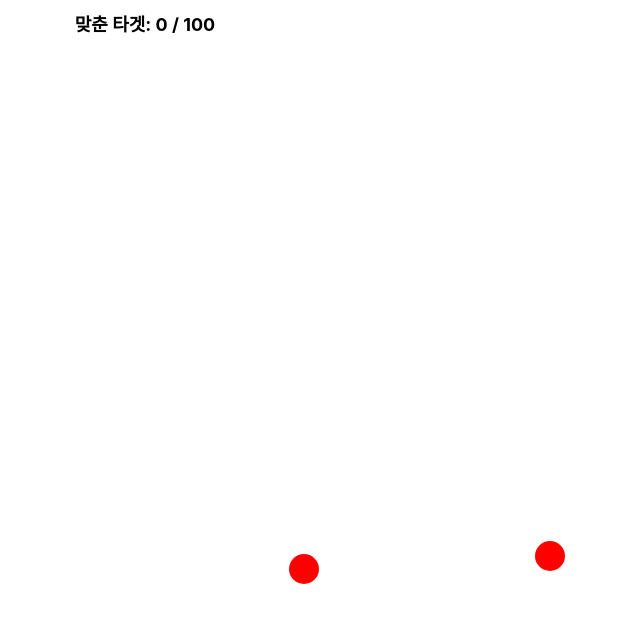
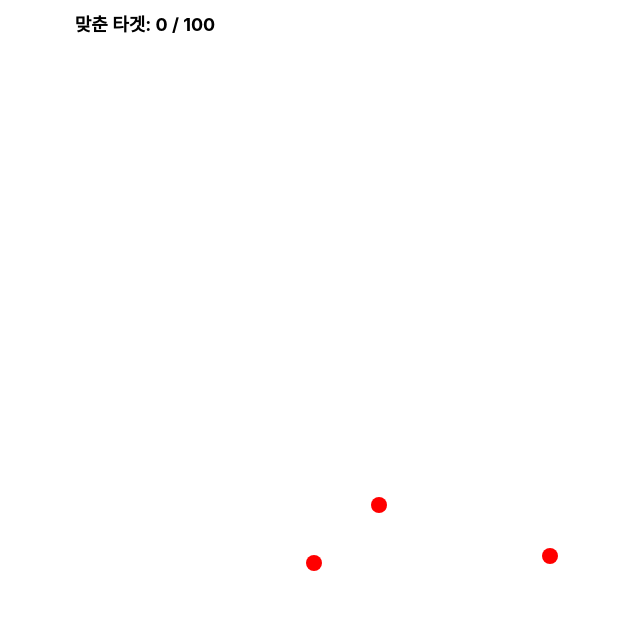
Before and after one commit to jojayeon/Aim_Practice, a React (Create React App) app in the folder aim-practice/: page /game in a window 1280 px wide. Shown: the top 622 px of the page, without its empty margins (495-1135 px from the left). Built offline with nearby package versions, Linux system fonts and the light colour scheme.

Commit message:
:package: 타켓 위치 버그 수정

```diff
--- a/aim-practice/src/pages/GamePage.tsx
+++ b/aim-practice/src/pages/GamePage.tsx
@@ -18,8 +18,9 @@ const GamePage: React.FC = () => {
   const [hitCount, setHitCount] = useState(0);
 
   const spawnedCount = useRef(0);
-  const spawnIntervalMs = 800;       // 타겟 생성 간격 (ms) — 필요시 수정
-  const lifetimeMs = 1500;           // 타겟이 유지되는 시간 (ms) — 필요시 수정
+  const playAreaRef = useRef<HTMLDivElement>(null); // 플레이 영역 참조
+  const spawnIntervalMs = 700;       // 타겟 생성 간격 (ms) — 필요시 수정
+  const lifetimeMs = 1400;           // 타겟이 유지되는 시간 (ms) — 필요시 수정
 
   // 타겟 생성
   useEffect(() => {
@@ -30,12 +31,8 @@ const GamePage: React.FC = () => {
       }
       const newTarget: Target = {
         id: crypto.randomUUID(),
-
-        // 🔧 타겟 위치 범위 (수정 가능)
-        // 아래 수식은 화면의 10% ~ 90% 범위 안에서 무작위 위치를 의미합니다.
         x: Math.random() * 88 + 10,  // x 위치 (10% ~ 90%)
         y: Math.random() * 85 + 10,  // y 위치 (10% ~ 90%)
-
         createdAt: Date.now(),
       };
       setTargets((prev) => [...prev, newTarget]);
@@ -57,21 +54,22 @@ const GamePage: React.FC = () => {
 
   // 클릭 처리
   const handleClick = (e: React.MouseEvent<HTMLDivElement>) => {
-    console.log('현재 타겟 수:', targets.length);
-    console.log('클릭 좌표:', e.clientX, e.clientY);
-    console.log('타겟 위치:', targets.map(t => ({x: t.x, y: t.y})));
-    const screenW = window.innerWidth;
-    const screenH = window.innerHeight;
+    if (!playAreaRef.current) return;
+
+    const playArea = playAreaRef.current;
+    const playAreaTop = playArea.offsetTop;
+    const playAreaLeft = playArea.offsetLeft;
+    const playAreaWidth = playArea.offsetWidth;
+    const playAreaHeight = playArea.offsetHeight;
 
     for (const target of targets) {
-      const targetX = (target.x / 100) * screenW;
-      const targetY = (target.y / 100) * screenH;
+      // 타겟의 실제 픽셀 좌표 (플레이 영역 기준)
+      const targetX = (target.x / 100) * playAreaWidth + playAreaLeft;
+      const targetY = (target.y / 100) * playAreaHeight + playAreaTop;
+
       const distance = Math.hypot(targetX - e.clientX, targetY - e.clientY);
-      console.log('화면 크기:', screenW, screenH);
 
-      // 🎯 클릭 허용 범위 (수정 가능)
-      // 현재는 타겟 중심 기준 반경 30px 이내일 때 명중 처리
-      if (distance <= 21) {
+      if (distance <= 8.2) {
         setHitCount((prev) => prev + 1);
         setTargets((prev) => prev.filter(t => t.id !== target.id));
         break;
@@ -92,13 +90,12 @@ const GamePage: React.FC = () => {
         맞춘 타겟: {hitCount} / {TOTAL_TARGETS}
       </div>
 
-      <div className={styles.playArea}>
+      <div className={styles.playArea} ref={playAreaRef}>
         {targets.map(target => (
           <TargetItem
             key={target.id}
             x={target.x}
             y={target.y}
-            // 💡 TargetItem 컴포넌트 내부에서 타겟 크기를 조절할 수 있습니다 (예: 0.3 ~ 0.5 크기 등)
           />
         ))}
       </div>
--- a/aim-practice/src/styles/TargetItem.module.css
+++ b/aim-practice/src/styles/TargetItem.module.css
@@ -1,7 +1,7 @@
 .target {
   position: absolute;
-  width: 30px;
-  height: 30px;
+  width: 16px;
+  height: 16px;
   background-color: red;
   border-radius: 50%;
   transform: translate(-50%, -50%);
```
